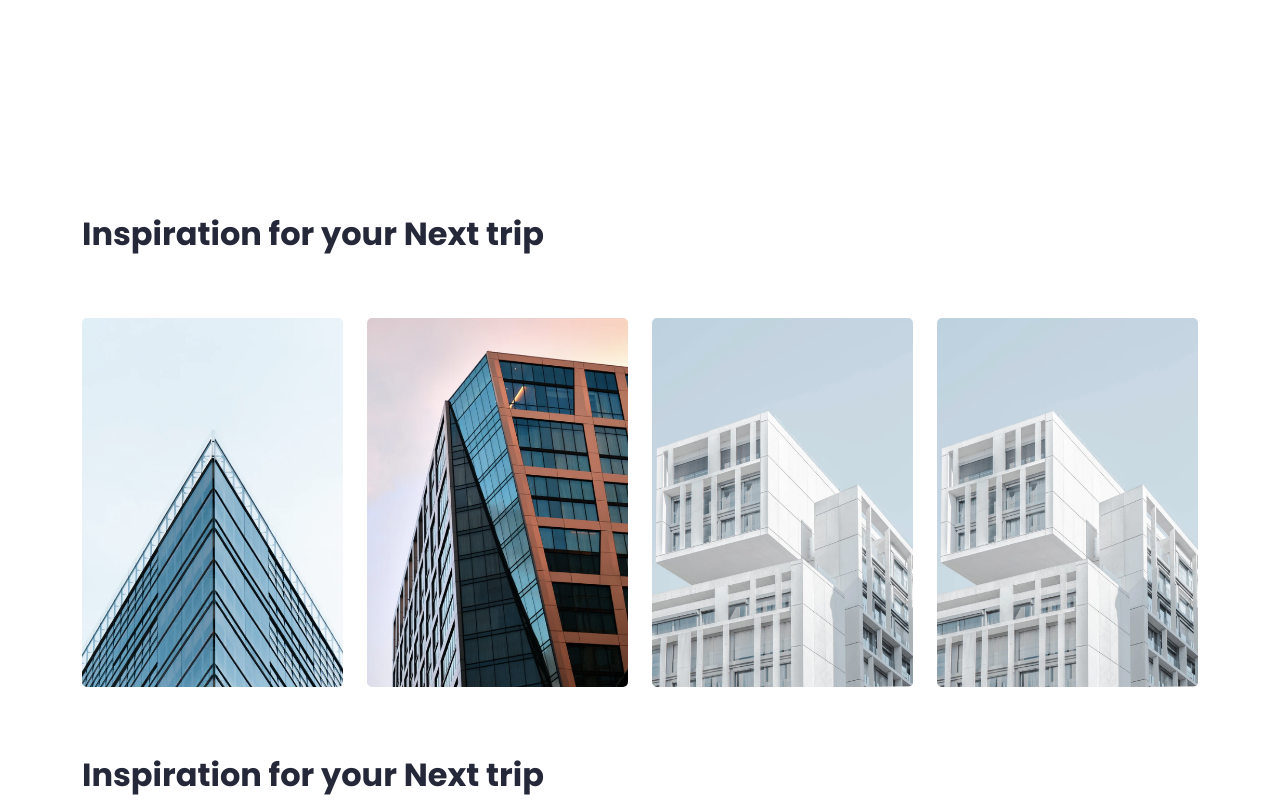
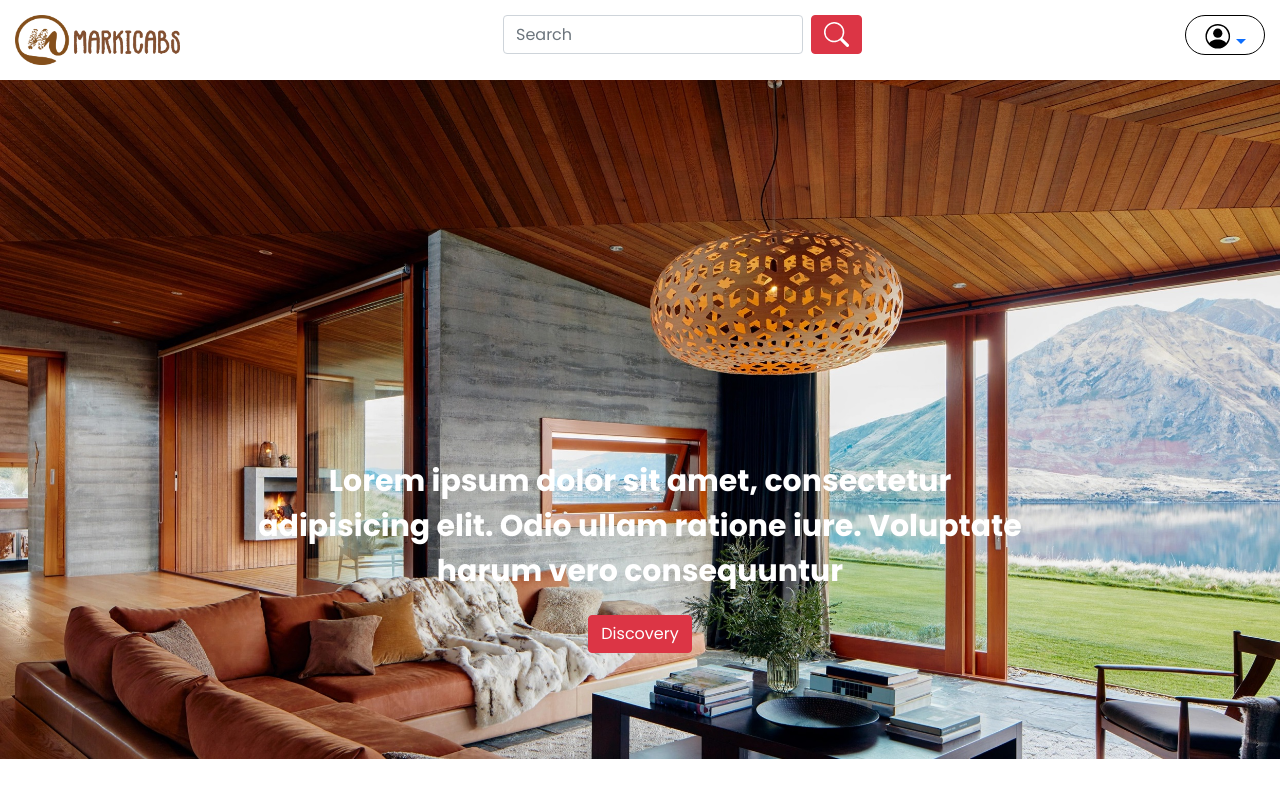
Before and after one commit to rizalyoga/fe-2-airbnb-app-project, a React (Create React App) app: page / in a window 1280 px wide. Shown: the top 800 px of the page. Built offline with nearby package versions, Linux system fonts and the light colour scheme.

Commit message:
Merge Master

```diff
--- a/src/App.js
+++ b/src/App.js
@@ -5,7 +5,7 @@ import { BrowserRouter, Routes, Route } from "react-router-dom";
 import Footer from "../src/views/component/footer.jsx";
 
 import FormUser from "../src/views/component/Form-User/form-user.jsx";
-// import NavbarHome from "./views/component/navbarHome.jsx";
+import NavbarHome from "./views/component/navbarHome.jsx";
 // import ListHotel from "./views/pages/list-hotel/list-hotel.jsx";
 // import allStore from "./store/actions/index.js"
 
@@ -16,7 +16,7 @@ import DetailRoom from "./views/pages/detail-hotel/detail-room";
 function App() {
   return (
     <BrowserRouter>
-      {/* <NavbarHome /> */}
+      <NavbarHome />
       <Routes>
         <Route path="/" element={<Home />} />
         <Route path="/user" element={<FormUser />} />
```
